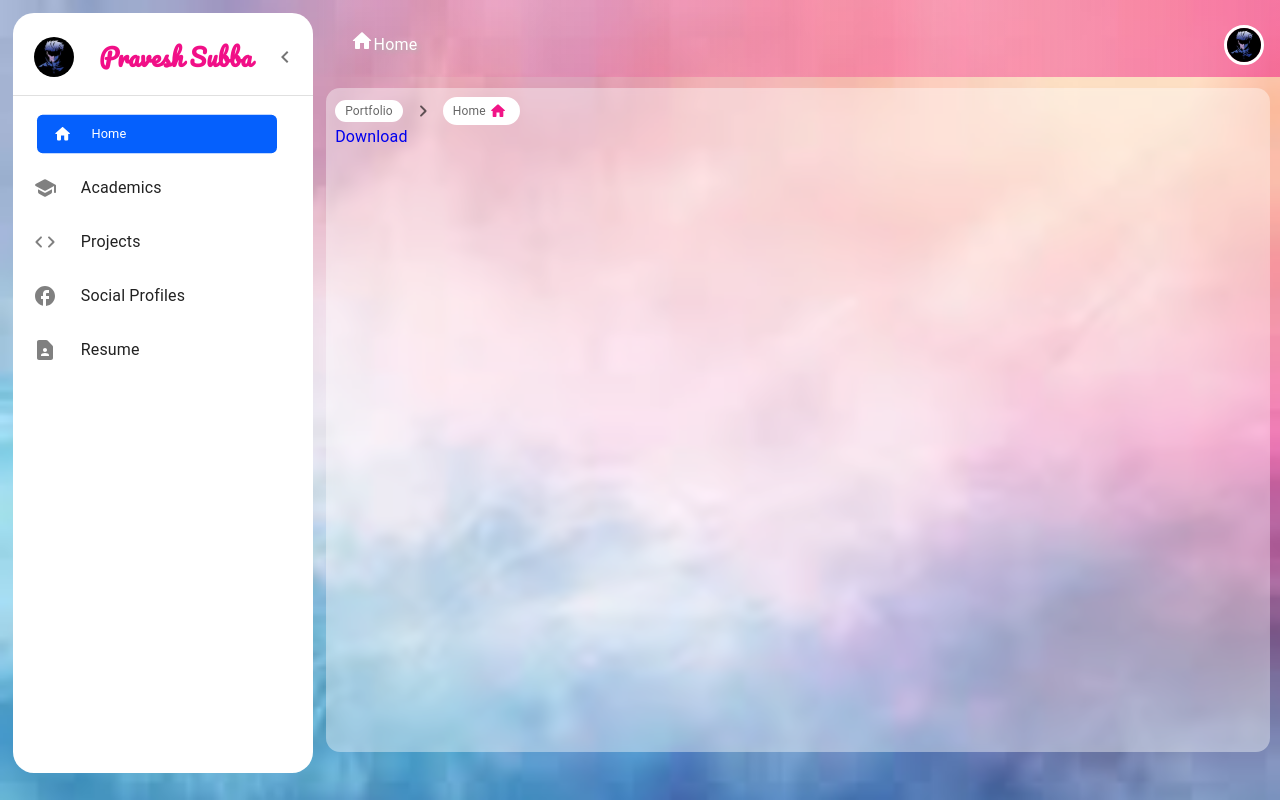
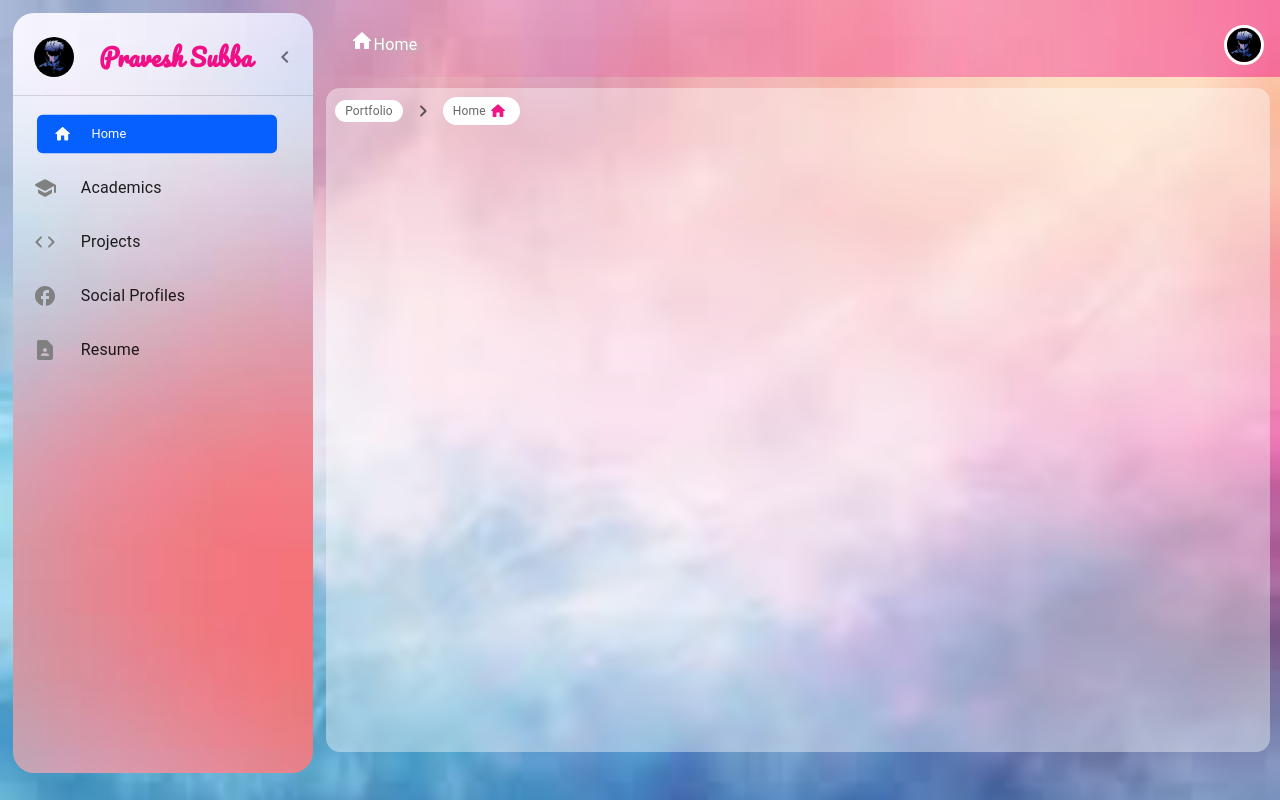
Before and after one commit to ShadowedHeart/4th-sem, a React (Create React App) app: page /Resume in a window 1280 px wide. Built offline with nearby package versions, Linux system fonts and the light colour scheme.

Commit message:
changing side menu bar bg

```diff
--- a/package.json
+++ b/package.json
@@ -16,6 +16,7 @@
     "axios": "^1.7.7",
     "react": "^18.3.1",
     "react-dom": "^18.3.1",
+    "react-pdf": "^9.1.1",
     "react-redux": "^9.1.2",
     "react-router-dom": "^6.26.1",
     "react-scripts": "5.0.1",
@@ -23,6 +24,9 @@
     "typewriter-effect": "^2.21.0",
     "web-vitals": "^2.1.4"
   },
+
+  "proxy": "http://localhost:7000",
+
   "scripts": {
     "start": "react-scripts start",
     "build": "react-scripts build",
--- a/src/components/Home.jsx
+++ b/src/components/Home.jsx
@@ -23,7 +23,7 @@ const Home = () => {
   useEffect(() => {
     const fetchUserData = async () => {
       try {
-        const response = await axios.get("http://localhost:7000/userdata");
+        const response = await axios.get("/userdata");
         setApiData(response.data); // Store the response data in state
         console.log("userdata fetched");
       } catch (err) {
--- a/src/components/Projects.jsx
+++ b/src/components/Projects.jsx
@@ -59,9 +59,7 @@ const Projects = () => {
   useEffect(() => {
     const fetchProjectDetails = async () => {
       try {
-        const response = await axios.get(
-          "http://localhost:7000/userdata/projectDetails"
-        );
+        const response = await axios.get("/userData/projectDetails");
         setApiData(response.data);
         console.log("projectDetails fetched");
       } catch (err) {
@@ -84,7 +82,7 @@ const Projects = () => {
           height: "70vh",
         }}
       >
-         <CircularProgress size="3rem" />
+        <CircularProgress size="3rem" />
       </Box>
     );
   }
--- a/src/components/Resume.jsx
+++ b/src/components/Resume.jsx
@@ -1,18 +1,21 @@
 import React from "react";
 import portfolio from "../resources/pdf/MyResume.pdf";
+import { Box } from "@mui/material";
+import "../resources/css/resume.css";
 
 const Resume = () => {
-
   return (
-    <>
-      <a href={portfolio} download>Download</a>
-      <iframe
-        src={portfolio}
-        style={{ width: '100%', height: '600px', border: 'none' }}
-        title="Resume PDF"
-      />
-    </>
+    <Box className="parentBox">
+      <Box className="subParent">
+        <Box className="child1Box"></Box>
+        <Box className="child2Box"></Box>
+      </Box>
+    </Box>
   );
 };
 
 export default Resume;
+
+{
+  /* <a href={portfolio} download>Download</a> */
+}
--- a/src/components/SocialProfile.jsx
+++ b/src/components/SocialProfile.jsx
@@ -46,6 +46,7 @@ const SocialProfile = () => {
           style={{ textDecoration: "none" }}
           onMouseEnter={anime}
           onMouseLeave={anime}
+          className="smoothAnimation"
         >
           <GitHubIcon sx={{ cursor: "pointer", color: "#000", fontSize: 60 }} />
           <Typography sx={{ cursor: "pointer", color: "black" }}>
@@ -59,6 +60,7 @@ const SocialProfile = () => {
           rel="noopener noreferrer"
           onMouseEnter={anime}
           onMouseLeave={anime}
+          className="smoothAnimation"
         >
           <FacebookIcon
             sx={{ cursor: "pointer", color: "#3b5998", fontSize: 60 }}
@@ -74,6 +76,7 @@ const SocialProfile = () => {
           rel="noopener noreferrer"
           onMouseEnter={anime}
           onMouseLeave={anime}
+          className="smoothAnimation"
         >
           <InstagramIcon
             sx={{ cursor: "pointer", color: "#e1306c", fontSize: 60 }}
@@ -89,6 +92,7 @@ const SocialProfile = () => {
           rel="noopener noreferrer"
           onMouseEnter={anime}
           onMouseLeave={anime}
+          className="smoothAnimation"
         >
           <LinkedInIcon
             sx={{ cursor: "pointer", color: "#0077b5", fontSize: 60 }}
@@ -104,6 +108,7 @@ const SocialProfile = () => {
           rel="noopener noreferrer"
           onMouseEnter={anime}
           onMouseLeave={anime}
+          className="smoothAnimation"
         >
           <EmailIcon
             sx={{ cursor: "pointer", color: "primary.main", fontSize: 60 }}
--- a/src/resources/css/dashboard.css
+++ b/src/resources/css/dashboard.css
@@ -27,6 +27,13 @@
     flex-direction: column;
     justify-content: flex-start;
 }
+
+ .css-12i7wg6-MuiPaper-root-MuiDrawer-paper{
+    /* background-color:transparent !important; */
+    background-image: url("../images/background.jpg");
+    background-size: cover;
+    background-repeat: no-repeat;
+ }
 
 .sideFloatClass{
     opacity: 0;
--- /dev/null
+++ b/src/resources/css/resume.css
@@ -0,0 +1,32 @@
+.parentBox {
+    box-sizing: border-box;
+    width: 100%;
+    height: 100vh;
+    background-color: transparent;
+    margin: 5px;
+    border-radius: 4%;
+    display: flex;
+    align-items: center;
+    justify-content: center;
+}
+
+.subParent{
+    /* background-color: white; */
+    width: 70%;
+    height: 90%;
+    display: flex;
+    flex-direction: row;
+    justify-content: center;
+}
+
+.child1Box {
+    width: 35%;
+    height: 100%;
+    /* background-color: aqua; */
+}
+
+.child2Box {
+    width: 55%;
+    height: 100%;
+    /* background-color: antiquewhite; */
+}
--- a/src/resources/css/socialProfile.css
+++ b/src/resources/css/socialProfile.css
@@ -8,6 +8,10 @@ a :hover {
     height: 20vh;
     display: flex;
     align-items: center;
+}
+
+.smoothAnimation  {
+    animation: move 2s forwards;
 }
 .stickman {
     width: 15%;
@@ -21,6 +25,16 @@ a :hover {
     animation: movement 2s ease-in 1 normal;
 }
 
+
+@keyframes move {
+    from {
+        transform: translateX(0%);
+    }
+    to {
+        transform: translateX(20%);
+    }
+}
+
 @keyframes movement {
     from {
         transform: translateX(0);
```
Also changed, not shown: 1 other file (tests, documents, lock files or other folders).
